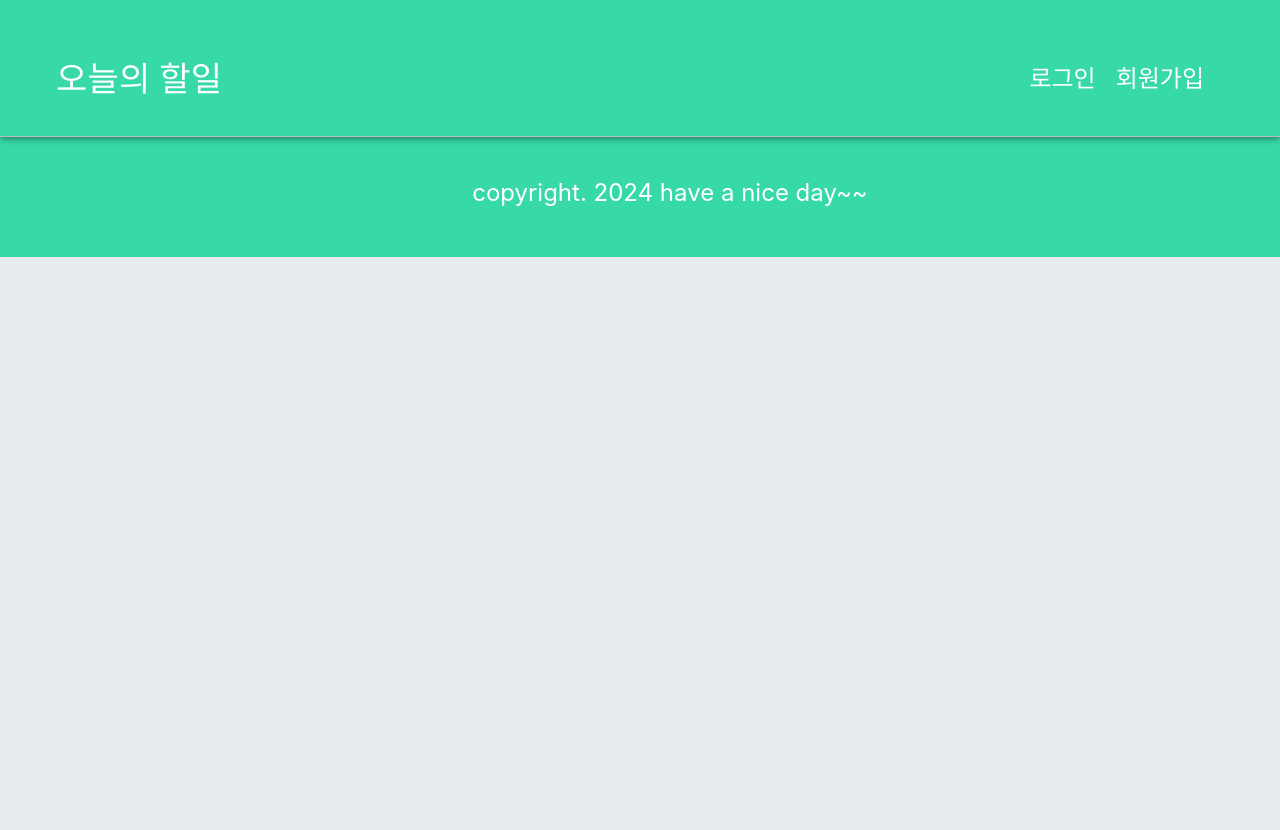
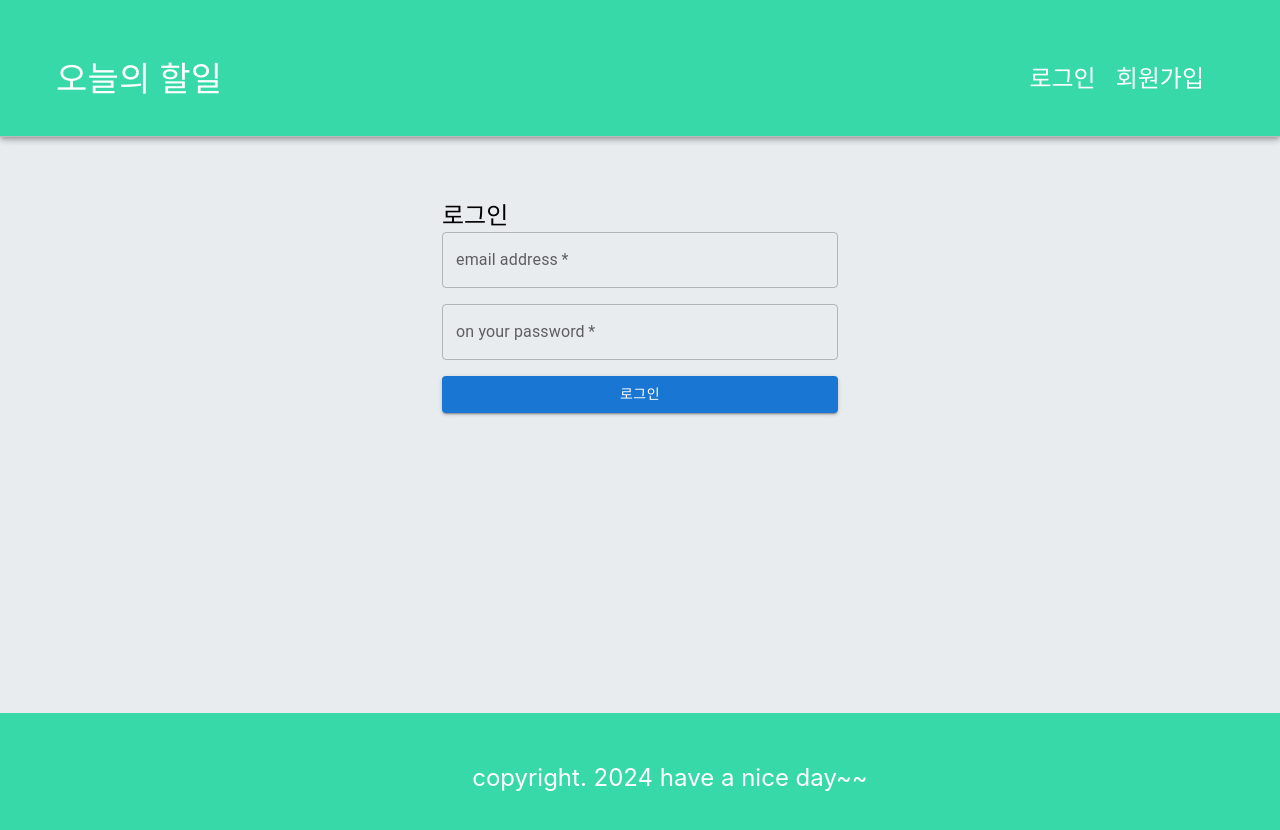
Before and after one commit to mipi1256/react-todo-app, a React (Create React App) app: page /login in a window 1280 px wide. Shown: the top 830 px of the page. Before the commit the page ends 800 px from the top, so only its background shows below. Built offline with nearby package versions, Linux system fonts and the light colour scheme.

Commit message:
로그인 기능 구현 (Context API 사용)

```diff
--- a/src/App.css
+++ b/src/App.css
@@ -5,5 +5,18 @@
 
 body {
   background-color: #e9ecef;
+}
 
+.wrapper {
+  display: flex;
+  flex-direction: column;
+  justify-content: space-between;
+  height: 100vh;
 }
+
+.content-wrapper {
+  display: flex;
+  justify-content: center;
+  align-items: center;
+  flex-direction: column;
+}
--- a/src/App.js
+++ b/src/App.js
@@ -4,21 +4,27 @@
 import Header from './components/layout/Header';
 import TodoTemplate from './components/todo/TodoTemplate';
 import Join from './components/user/Join';
-import { Login } from '@mui/icons-material';
+import Login from './components/user/Login';
+import { AuthContextProvider } from './utils/AuthContext';
 
 function App() {
   return (
-    <>
+    // 데이터를 전달하고자 하는 자식 컴포넌트를 Provider로 감쌉니다.
+    <AuthContextProvider>
+      <div className='wrapper'>
         <Header />
+
+        <div className='content-wrapper'>
           <Routes>
             <Route path='/' element={<TodoTemplate />} />
-
             <Route path='/login' element={<Login />} />
             <Route path='/join' element={<Join />} />
           </Routes>
+        </div>
 
         <Footer />
-    </>
+      </div>
+    </AuthContextProvider>
   );
 }
 
--- a/src/components/layout/Header.js
+++ b/src/components/layout/Header.js
@@ -1,9 +1,21 @@
 import { AppBar, Grid, Toolbar, Typography } from '@mui/material';
-import React from 'react';
-import { Link } from 'react-router-dom';
+import React, { useContext } from 'react';
+import { Link, useNavigate } from 'react-router-dom';
 import '../../scss/Header.scss';
+import AuthContext from '../../utils/AuthContext';
 
 const Header = () => {
+  const redirection = useNavigate();
+  // AuthContext에서 로그인 상태를 가져옵니다.
+  const { isLoggedIn, userName, onLogout } = useContext(AuthContext);
+
+  // 로그아웃 핸들러
+  const logoutHandler = () => {
+    // AuthContext의 onLogout 함수를 호출하여 로그인 상태를 업데이트 합니다.
+    onLogout();
+    redirection('/login');
+  };
+
   return (
     <AppBar
       position='fixed'
@@ -21,14 +33,24 @@
                 alignItems: 'center',
               }}
             >
-              <Typography variant='h4'>오늘의 할일</Typography>
+              <Typography variant='h4'>
+                {isLoggedIn ? userName + '님' : '오늘'}의 할일
+              </Typography>
             </div>
           </Grid>
 
           <Grid item>
             <div className='btn-group'>
-              <Link to='/login'>로그인</Link>
-              <Link to='/join'>회원가입</Link>
+              {isLoggedIn ? (
+                <button className='logout-btn' onClick={logoutHandler}>
+                  로그아웃
+                </button>
+              ) : (
+                <>
+                  <Link to='/login'>로그인</Link>
+                  <Link to='/join'>회원가입</Link>
+                </>
+              )}
             </div>
           </Grid>
         </Grid>
--- a/src/components/todo/TodoTemplate.js
+++ b/src/components/todo/TodoTemplate.js
@@ -1,4 +1,4 @@
-import React, { useEffect, useState } from 'react';
+import React, { useState, useEffect } from 'react';
 import TodoHeader from './TodoHeader';
 import TodoMain from './TodoMain';
 import TodoInput from './TodoInput';
@@ -18,11 +18,21 @@
   부모 컴포넌트에서 함수를 선언(매개변수 꼭 선언) -> props로 함수를 전달.
   자식 컴포넌트에서 전달받은 함수를 호출하면서 매개값으로 데이터를 전달.
   */
-  const addTodo = (todoText) => {
+  const addTodo = async (todoText) => {
     const newTodo = {
       title: todoText,
     };
 
+    const res = await fetch(API_BASE_URL, {
+      method: 'POST',
+      headers: { 'content-type': 'application/json' },
+      body: JSON.stringify(newTodo),
+    });
+
+    const json = await res.json();
+    setTodos(json);
+
+    /*
     fetch(API_BASE_URL, {
       method: 'POST',
       headers: { 'content-type': 'application/json' },
@@ -38,6 +48,7 @@
       .then((data) => {
         setTodos(data.todos);
       });
+    */
   };
 
   // 할 일 삭제 처리 함수
--- a/src/components/user/Login.js
+++ b/src/components/user/Login.js
@@ -1,10 +1,121 @@
-import React from 'react';
+import { Button, Container, Grid, TextField, Typography } from '@mui/material';
+import React, { useContext } from 'react';
+import { API_BASE_URL as BASE, USER } from '../../config/host-config';
+import AuthContext from '../../utils/AuthContext';
+import { useNavigate } from 'react-router-dom';
 
 const Login = () => {
+  const REQUEST_URL = BASE + USER + '/signin';
+
+  const { onLogin } = useContext(AuthContext);
+
+  const redirection = useNavigate();
+
+  // 서버에 비동기 로그인 요청(AJAX 요청)
+  // 함수 앞에 async를 붙이면 해당 함수는 프로미스 객체를 바로 리턴합니다.
+  const fetchLogin = async () => {
+    // 이메일, 비밀번호 입력 태그 취득하기
+    const $email = document.getElementById('email');
+    const $password = document.getElementById('password');
+
+    // await는 async로 선언된 함수에서만 사용이 가능합니다.
+    // await는 프로미스 객체가 처리될 때까지 기다립니다.
+    // 프로미스 객체의 반환값을 바로 활용할 수 있도록 도와줍니다.
+    // then()을 활용하는 것보다 가독성이 좋고, 쓰기도 쉽습니다.
+    const res = await fetch(REQUEST_URL, {
+      method: 'POST',
+      headers: { 'content-type': 'application/json' },
+      body: JSON.stringify({
+        email: $email.value,
+        password: $password.value,
+      }),
+    });
+
+    if (res.status === 400) {
+      const text = await res.text();
+      alert(text);
+      return;
+    }
+
+    const { token, userName, email, role } = await res.json(); // 서버에서 전달된 json을 변수에 저장.
+
+    // Context API를 사용하여 로그인 상태를 업데이트 합니다.
+    onLogin(token, userName, role);
+
+    // 홈으로 리다이렉트
+    redirection('/');
+
+    /*
+    fetch(REQUEST_URL, {
+      method: 'POST',
+      headers: { 'content-type': 'application/json' },
+      body: JSON.stringify({
+        email: $email.value,
+        password: $password.value,
+      }),
+    })
+      .then((res) => res.json())
+      .then((result) => {
+        console.log(result);
+      })
+      .catch((err) => {
+        console.log(err);
+      });
+      */
+  };
+
+  const loginHandler = (e) => {
+    e.preventDefault();
+    // 입력값에 관련된 처리를 하고 싶다면 여기서 하시면 됩니다.
+    // 예제에서는 생략하겠습니다.
+
+    // 서버에 로그인 요청 전송
+    fetchLogin();
+  };
+
   return (
-    <div style={{ marginTop: '200px', fontSize: '40px' }}>
-      로그인 페이지 입니다.
-    </div>
+    <Container component='main' maxWidth='xs' style={{ margin: '200px auto' }}>
+      <Grid container spacing={2}>
+        <Grid item xs={12}>
+          <Typography component='h1' variant='h5'>
+            로그인
+          </Typography>
+        </Grid>
+      </Grid>
+
+      <form noValidate onSubmit={loginHandler}>
+        <Grid container spacing={2}>
+          <Grid item xs={12}>
+            <TextField
+              variant='outlined'
+              required
+              fullWidth
+              id='email'
+              label='email address'
+              name='email'
+              autoComplete='email'
+            />
+          </Grid>
+          <Grid item xs={12}>
+            <TextField
+              variant='outlined'
+              required
+              fullWidth
+              name='password'
+              label='on your password'
+              type='password'
+              id='password'
+              autoComplete='current-password'
+            />
+          </Grid>
+          <Grid item xs={12}>
+            <Button type='submit' fullWidth variant='contained' color='primary'>
+              로그인
+            </Button>
+          </Grid>
+        </Grid>
+      </form>
+    </Container>
   );
 };
 
--- a/src/scss/Header.scss
+++ b/src/scss/Header.scss
@@ -1,5 +1,6 @@
-.btn-group {
+.btn-group * {
   font-size: 24px;
+  cursor: pointer;
 }
 
 .btn-group a,
--- /dev/null
+++ b/src/utils/AuthContext.js
@@ -0,0 +1,50 @@
+import React, { useState } from 'react';
+
+// 새로운 전역 컨텍스트 생성
+const AuthContext = React.createContext({
+  isLoggedIn: false, // 로그인 했는지의 여부
+  userName: '',
+  onLogout: () => {},
+  onLogin: () => {},
+});
+
+// 위에서 생성한 Context를 제공하는 provider
+// 이 컴포넌트를 통해 자식 컴포넌트(consumer)에게 인증 상태와 관련된 값, 함수를 전달할 수 있음.
+export const AuthContextProvider = (props) => {
+  const [isLoggedIn, setIsLoggedIn] = useState(false);
+  const [userName, setUserName] = useState('');
+
+  // 로그인 핸들러
+  const loginHandler = (token, userName, role) => {
+    // json에 담긴 인증 정보를 클라이언트에 보관
+    // 1. 로컬 스토리지 - 브라우저가 종료되어도 유지됨.
+    // 2. 세션 스토리지 - 브라우저가 종료되면 사라짐.
+    localStorage.setItem('ACCESS_TOKEN', token);
+    localStorage.setItem('LOGIN_USERNAME', userName);
+    localStorage.setItem('USER_ROLE', role);
+    setIsLoggedIn(true);
+    setUserName(userName);
+  };
+
+  // 로그아웃 핸들러
+  const logoutHandler = () => {
+    localStorage.clear(); // 로컬스토리지 내용 전체 삭제
+    setIsLoggedIn(false);
+    setUserName('');
+  };
+
+  return (
+    <AuthContext.Provider
+      value={{
+        isLoggedIn,
+        userName,
+        onLogout: logoutHandler,
+        onLogin: loginHandler,
+      }}
+    >
+      {props.children}
+    </AuthContext.Provider>
+  );
+};
+
+export default AuthContext;
```
Also changed, not shown: .eslintrc.json. Lines whose indentation alone changed are shown as unchanged.
